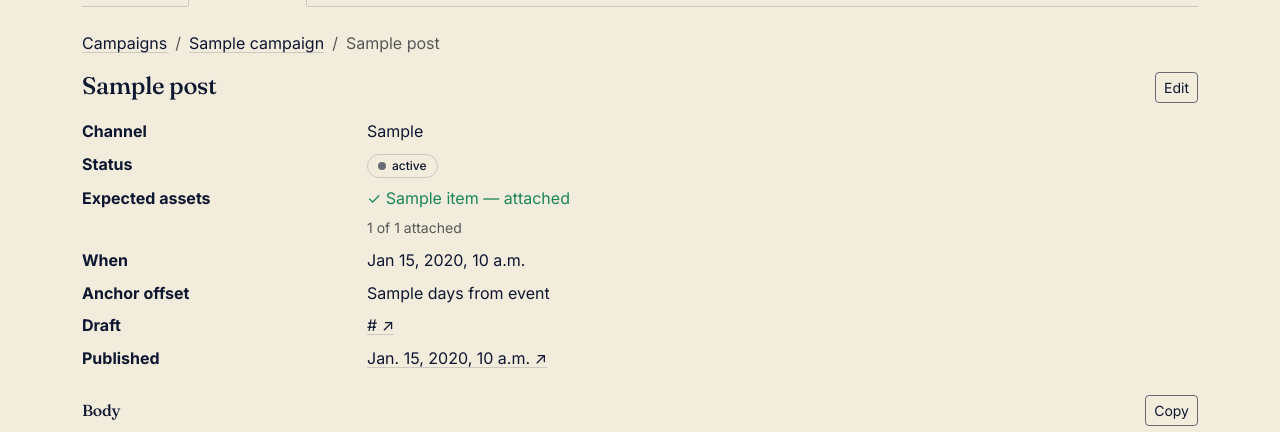
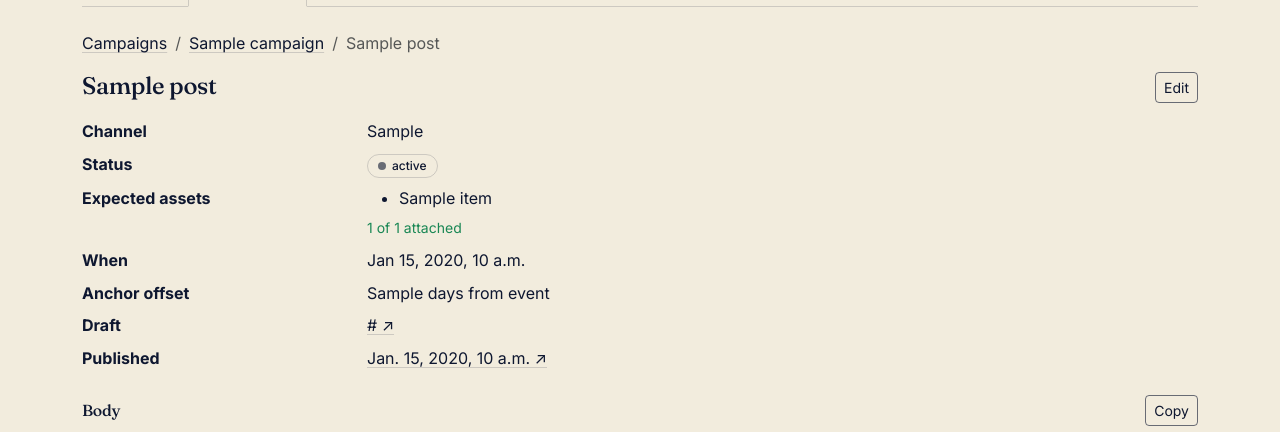
Before and after one commit to Mariatta/secretcodes, a Django app: template content_planner/templates/content_planner/post_detail.html in a window 1280 px wide. Shown: the part 183-615 px from the top of the page. Run offline with Django 5.2, Linux system fonts and the light colour scheme; the template is opened without the code that fills it: most values are stand-ins (such as "Sample title", 1, 10 or a date in 2020); some libraries are stand-ins or nearby versions.

Commit message:
Don't fake per-expected-asset status on post detail
The tracker only knows counts (expected vs attached), not which asset
fulfills which line, so drop the guessed per-item attached/pending marks.
List the expected items plainly with an honest 'N of M attached' summary;
the attached thumbnails below show what's actually there.

```diff
--- a/content_planner/templates/content_planner/post_detail.html
+++ b/content_planner/templates/content_planner/post_detail.html
@@ -48,18 +48,19 @@
                 Expected assets
             </dt>
             <dd class="col-sm-9">
-                <ul class="list-unstyled mb-1">
+                <ul class="mb-1">
                     {% for item in post.expected_asset_list %}
                         <li>
-                            {% if forloop.counter0 < post.attached_asset_count %}
-                                <span class="text-success">✓ {{ item }} — attached</span>
-                            {% else %}
-                                <span class="text-warning">○ {{ item }} — not attached yet</span>
-                            {% endif %}
+                            {{ item }}
                         </li>
                     {% endfor %}
                 </ul>
-                <small class="text-muted">{{ post.attached_asset_count }} of {{ post.expected_asset_list|length }} attached</small>
+                <small class="{% if post.is_missing_asset %}text-warning{% else %}text-success{% endif %}">
+                    {{ post.attached_asset_count }} of {{ post.expected_asset_list|length }} attached
+                    {% if post.is_missing_asset %}
+                        — some still needed
+                    {% endif %}
+                </small>
             </dd>
         {% endif %}
         <dt class="col-sm-3">
```
